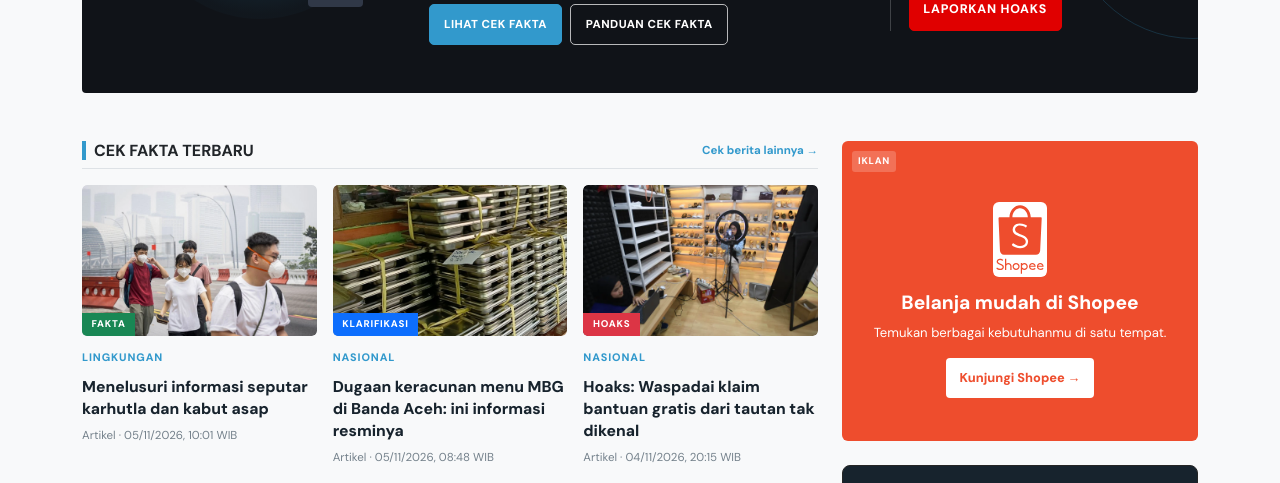
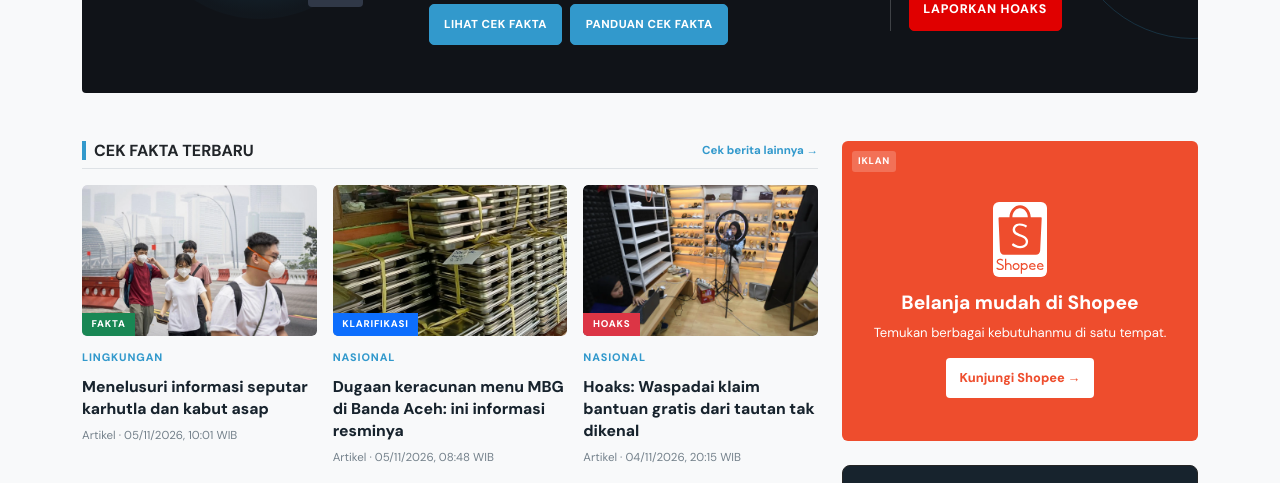
Before and after one commit to raditt137/Timpa.com-gacor-mantap-wadidaw, a plain HTML site: page hoaks.html in a window 1280 px wide. Shown: the part 489-972 px from the top of the page. Drawn offline with nearby package versions, Linux system fonts and the light colour scheme.

Commit message:
perubahan kecil

```diff
--- a/hoaks.html
+++ b/hoaks.html
@@ -119,7 +119,7 @@
         <p class="mb-3">Jangan langsung percaya atau membagikan informasi. Baca hasil pemeriksaan dan klarifikasi dari sumber tepercaya.</p>
         <div class="aksi-banner-cek-fakta d-flex flex-wrap gap-2">
           <a class="btn tombol-utama-cek-fakta" href="#cek-fakta-terbaru">Lihat cek fakta</a>
-          <a class="btn tombol-panduan-cek-fakta" href="#panduan-cek-fakta">Panduan cek fakta</a>
+          <a class="btn tombol-utama-cek-fakta" href="#panduan-cek-fakta">Panduan cek fakta</a>
         </div>
       </div>
       <div class="panel-samping-cek-fakta">
```
Also changed, not shown: kolumnis.html (+1 -0 lines).
